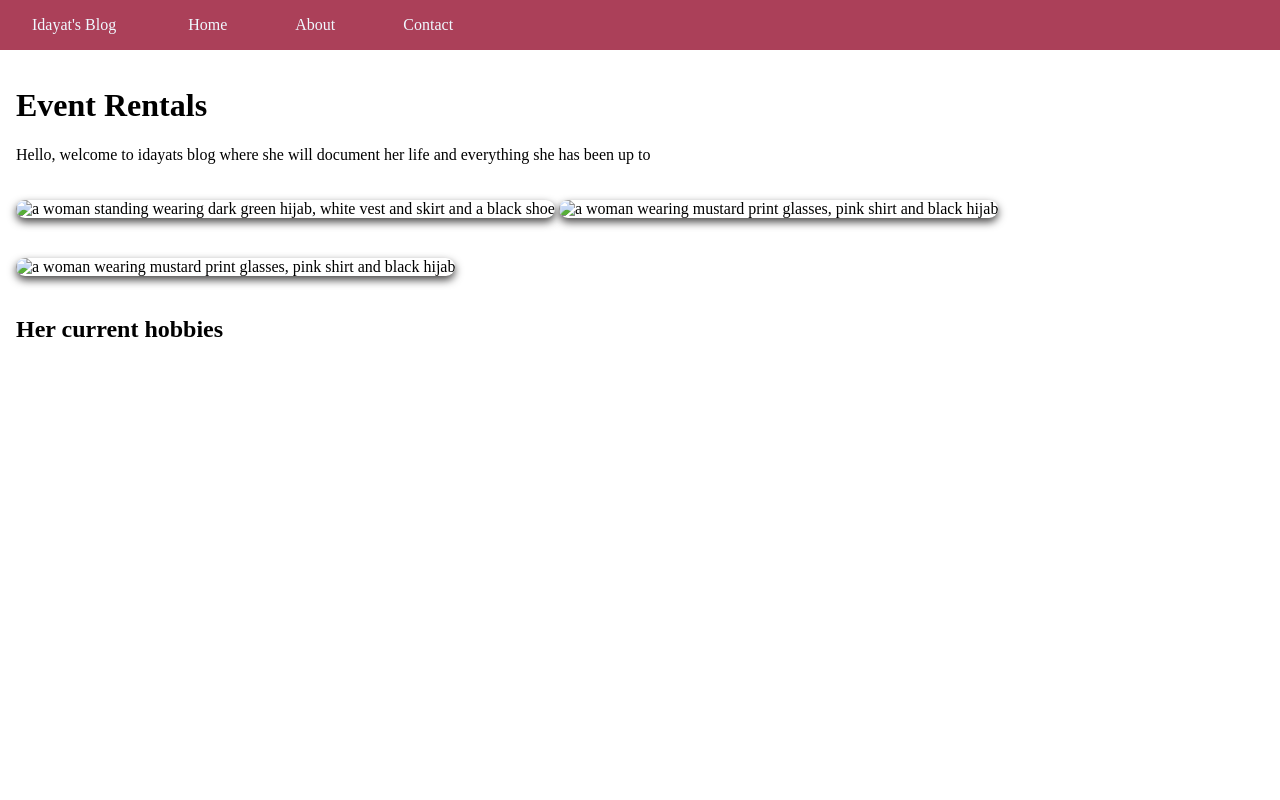
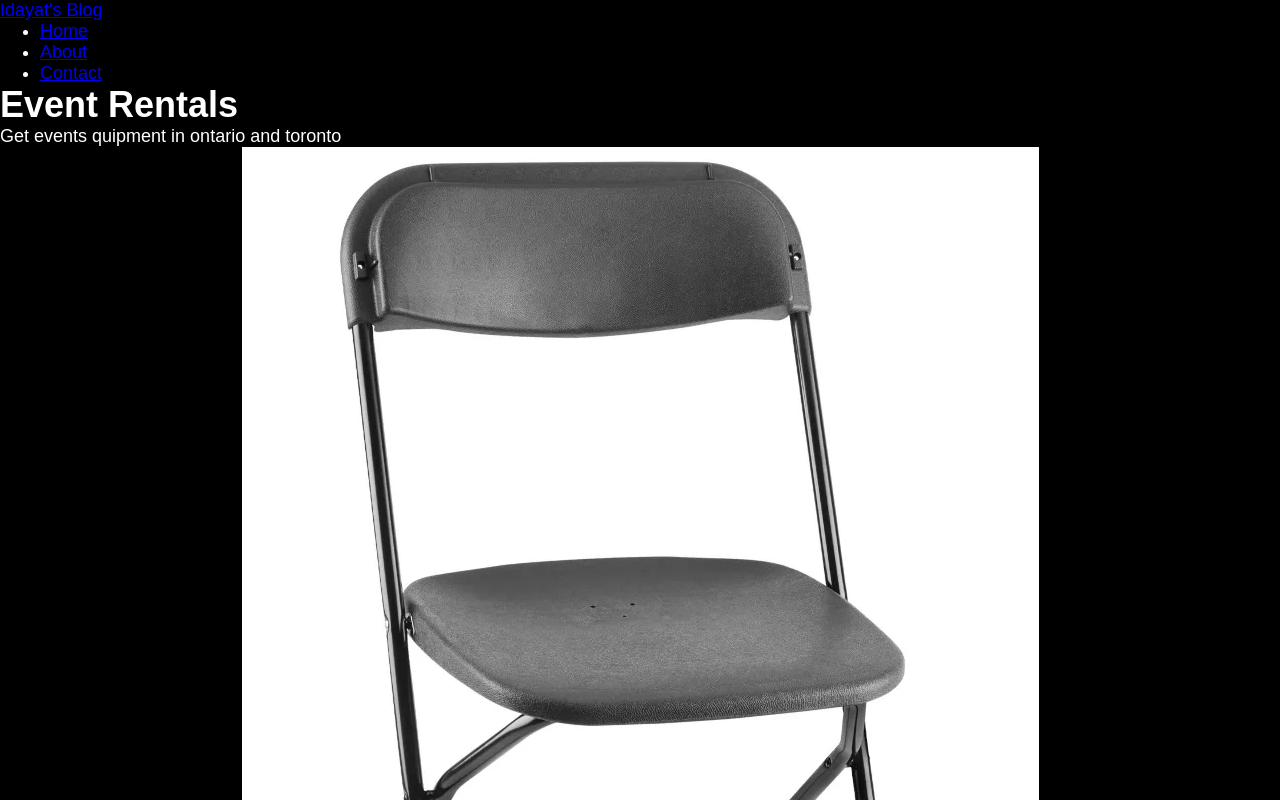
Before and after one commit to IdayatSanni/eventRentals, a plain HTML site: page index.html in a window 1280 px wide. Shown: the top 800 px of the page. Drawn offline with Linux system fonts and the light colour scheme.

Commit message:
setup project and css variables for events

```diff
--- a/index.html
+++ b/index.html
@@ -18,28 +18,24 @@
     <!-- information -->
     <main>
       <h1>Event Rentals</h1>
-      <p>
-        Hello, welcome to idayats blog where she will document her life and
-        everything she has been up to
-      </p>
+      <p>Get events quipment in ontario and toronto</p>
       <div class="gallery-wall">
         <div class="pic1">
           <img
-            src="images/IMG_3457.JPG"
+            src="images/partychair.png"
             alt="a woman standing wearing dark green hijab, white vest and skirt and a black shoe" />
         </div>
         <div class="pic2">
           <img
-            src="images/IMG_3543.jpg"
+            src="images/partytable.png"
             alt="a woman wearing mustard print glasses, pink shirt and black hijab" />
         </div>
         <div class="pic3">
           <img
-            src="images/IMG_3543.jpg"
+            src="images/partycloth.png"
             alt="a woman wearing mustard print glasses, pink shirt and black hijab" />
         </div>
       </div>
-      <h2>Her current hobbies</h2>
     </main>
     <!-- images -->
   </body>
--- a/style.css
+++ b/style.css
@@ -1,62 +1,61 @@
-body {
-  margin: 0;
+:root {
+  --background-color: black;
+
+  /* Font Sizes */
+  --font-size-base: 18px;
+  --font-size-heading: 36px;
+  --font-size-sm: 14px;
+  --font-size-md: 16px;
+  --font-size-lg: 18px;
+  --font-size-xl: 24px;
+  --font-size-xxl: 36px;
+
+  /* Container */
+  --container-width: 1150px;
 }
 
-main {
-  padding: 1em;
-}
-img {
-  width: 300px;
-  height: 300px;
-  object-fit: cover;
-}
-.menu-navbar {
-  display: flex;
-  background-color: rgb(171, 64, 89);
-  padding: 0em 1em;
-}
-.menu-navbar a {
-  text-decoration: none;
-  color: aliceblue;
-  padding: 1em 1em;
+*,
+*::before,
+*::after {
+  margin: 0;
+  box-sizing: border-box;
 }
 
-.menu-navbar a:hover {
-  background-color: rgb(244, 122, 150);
-  padding: 1em 1em;
+body {
+  font-family: "Poppins", sans-serif;
+  font-size: var(--font-size-base);
+  background-color: var(--background-color);
+  color: white;
 }
 
-.menu-navbar header {
-  display: flex;
-  justify-content: center;
-  align-items: center;
-}
-.menu-navbar li {
-  display: inline;
-  margin-right: 2em;
+h1,
+h2,
+h3,
+h4,
+h5,
+h6 {
+  font-weight: 700;
 }
 
-.pic1,
-.pic2,
-.pic3 {
-  display: inline-block;
-  margin: 20px 0;
+.container {
+  max-width: var(--container-width);
+  margin: 0 auto;
 }
 
-.pic1 img,
-.pic2 img,
-.pic3 img {
-  border-radius: 15px;
-  box-shadow: 0 4px 8px rgb(72, 71, 71);
-  transition: transform 0.3s;
+/* Medium screens (tablets): 601px - 900px */
+@media screen and (min-width: 601px) and (max-width: 900px) {
+  :root {
+    --font-size-base: 16px;
+    --font-size-heading: 24px;
+    --container-width: 720px;
+  }
 }
 
-.pic1 img:hover,
-.pic2 img:hover,
-.pic3 img:hover {
-  transform: scale(1.05);
+/* Small screens (mobiles): <=600px */
+@media screen and (max-width: 600px) {
+  :root {
+    --font-size-base: 14px;
+    --font-size-heading: 28px;
+    --container-width: 480px;
+  }
 }
-
-ul {
-  list-style-type: circle;
-}
```
Also changed, not shown: about.html (added), contact.html (added), eventGallery.html (added), images/partychair.png (added), images/partycloth.png (added), images/partytable.png (added).
